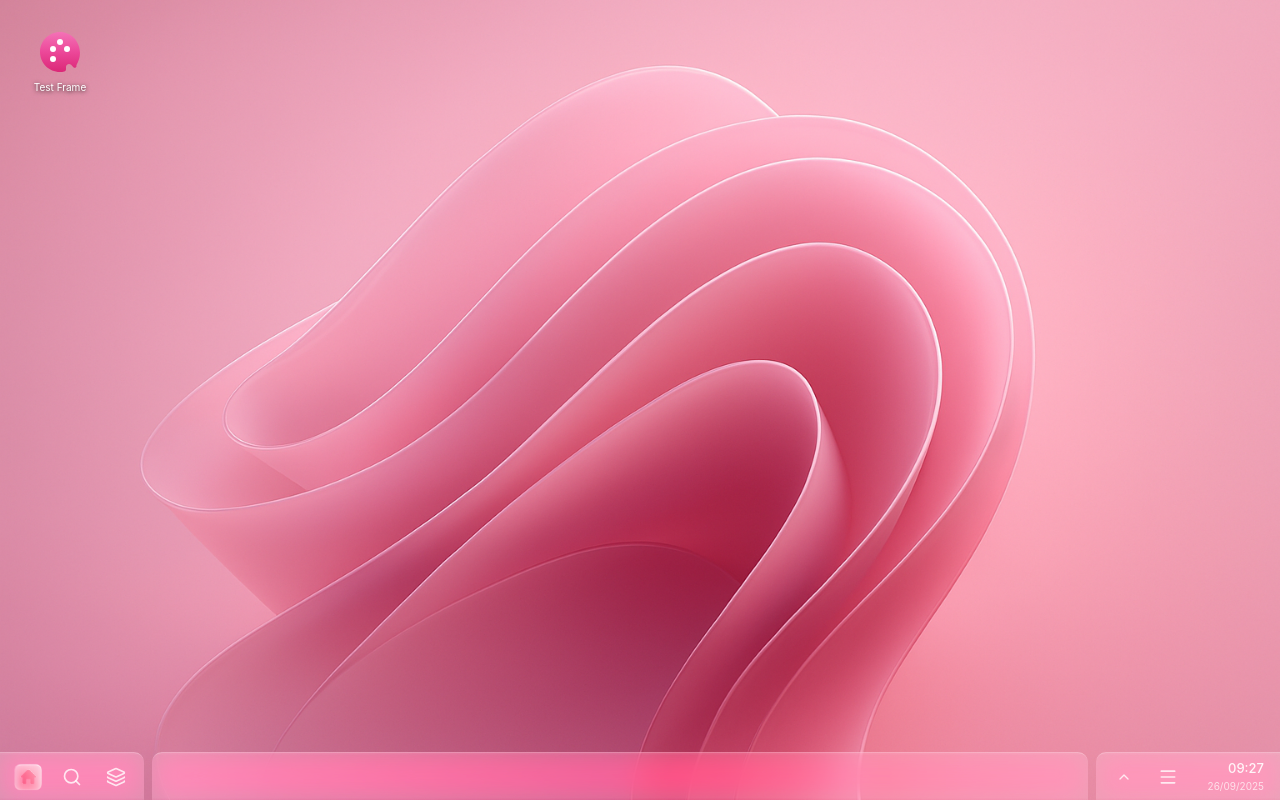
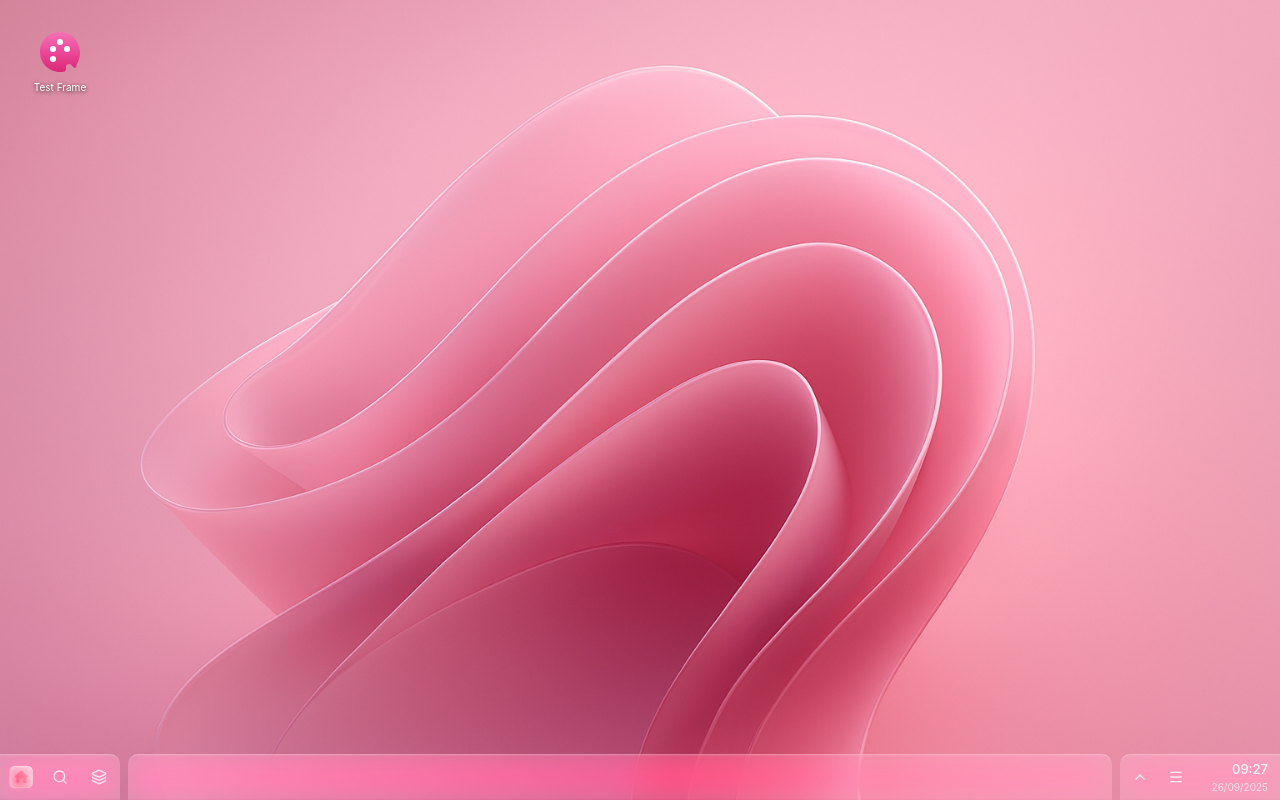
Before and after one commit to gtolontop/portfolio-desktop-style, a Next.js app: page / in a window 1280 px wide. Built offline with nearby package versions, Linux system fonts and the light colour scheme.

Commit message:
Refactor Taskbar component for improved layout and consistency

```diff
--- a/src/components/Taskbar.tsx
+++ b/src/components/Taskbar.tsx
@@ -57,16 +57,18 @@ export default function Taskbar({ onStartClick }: TaskbarProps) {
   }
 
   return (
-    <div className={`absolute bottom-0 left-0 right-0 flex items-center transition-all duration-200 ${hasMaximizedWindow ? 'gap-0' : 'gap-2'}`} style={{ height: '6vh' }}>
+    <div className={`absolute bottom-0 left-0 right-0 flex items-center transition-all duration-200 ${hasMaximizedWindow ? 'gap-0' : 'gap-2'}`} style={{ height: '5.8vh' }}>
       {/* Left Taskbar Section */}
-      <div className="h-full flex items-center gap-1 px-2" style={{
+      <div className="h-full flex items-center gap-1 px-1" style={{
+        width: 'fit-content',
+        maxWidth: '120px',
         ...taskbarStyle,
         borderRadius: hasMaximizedWindow ? '0' : '0 10px 0 0',
         transition: 'all 200ms ease-in-out'
       }}>
         {/* Start Button */}
         <button
-          className="taskbar-start-button h-10 w-10 flex items-center justify-center rounded-lg hover:bg-white/15 transition-all"
+          className="taskbar-start-button h-9 w-9 flex items-center justify-center rounded-lg hover:bg-white/15 transition-all"
           onClick={onStartClick}
           onMouseEnter={() => setIsHovered(true)}
           onMouseLeave={() => setIsHovered(false)}
@@ -79,18 +81,18 @@ export default function Taskbar({ onStartClick }: TaskbarProps) {
           <img
             src="/images/home.png"
             alt="Start"
-            className="w-7 h-7 object-contain"
+            className="w-6 h-6 object-contain"
           />
         </button>
 
         {/* Search Button */}
-        <button className="h-10 w-10 flex items-center justify-center rounded-lg hover:bg-white/15 transition-all">
-          <Search className="w-5 h-5 text-white/80" />
+        <button className="h-9 w-9 flex items-center justify-center rounded-lg hover:bg-white/15 transition-all">
+          <Search className="w-4 h-4 text-white/80" />
         </button>
 
         {/* Task View Button */}
-        <button className="h-10 w-10 flex items-center justify-center rounded-lg hover:bg-white/15 transition-all">
-          <Layers className="w-5 h-5 text-white/80" />
+        <button className="h-9 w-9 flex items-center justify-center rounded-lg hover:bg-white/15 transition-all">
+          <Layers className="w-4 h-4 text-white/80" />
         </button>
       </div>
 
@@ -106,19 +108,21 @@ export default function Taskbar({ onStartClick }: TaskbarProps) {
       </div>
 
       {/* Right Taskbar Section */}
-      <div className="h-full flex items-center gap-1 px-2" style={{
+      <div className="h-full flex items-center gap-1 px-1" style={{
+        width: 'fit-content',
+        maxWidth: '160px',
         ...taskbarStyle,
         borderRadius: hasMaximizedWindow ? '0' : '10px 0 0 0',
         transition: 'all 200ms ease-in-out'
       }}>
         {/* Show Desktop Button */}
-        <button className="h-10 w-10 flex items-center justify-center rounded-lg hover:bg-white/15 transition-all">
+        <button className="h-9 w-9 flex items-center justify-center rounded-lg hover:bg-white/15 transition-all">
           <ChevronUp className="w-4 h-4 text-white/80" />
         </button>
 
         {/* Menu Button */}
-        <button className="h-10 w-10 flex items-center justify-center rounded-lg hover:bg-white/15 transition-all">
-          <Menu className="w-5 h-5 text-white/80" />
+        <button className="h-9 w-9 flex items-center justify-center rounded-lg hover:bg-white/15 transition-all">
+          <Menu className="w-4 h-4 text-white/80" />
         </button>
 
         {/* Time and Date */}
```
